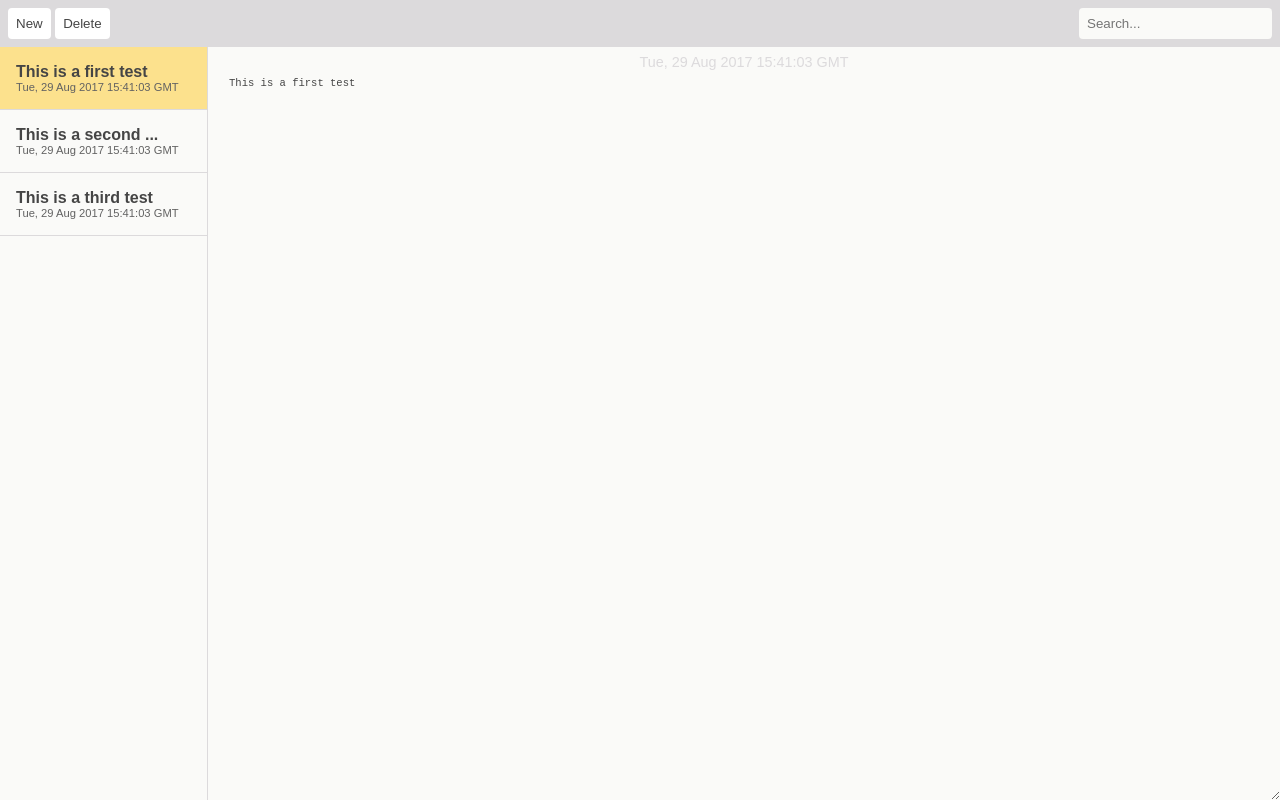
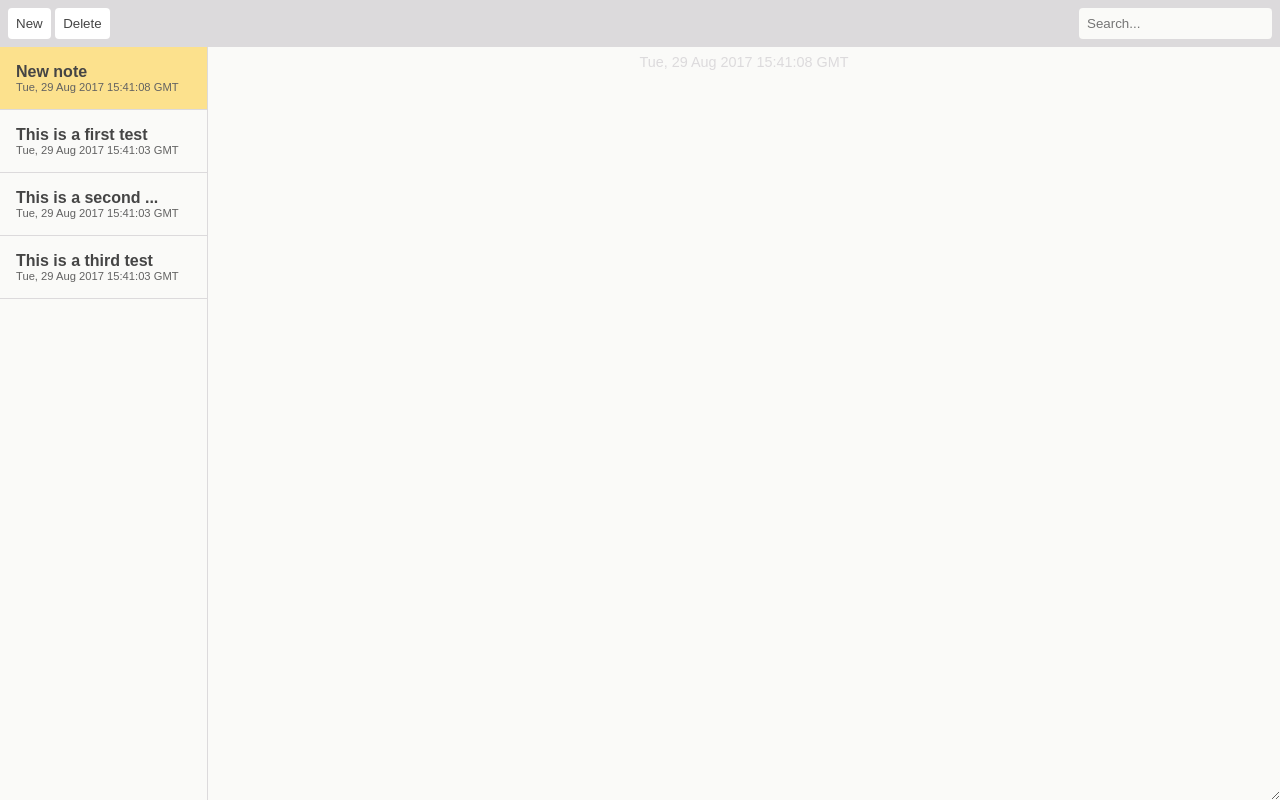
Before and after one commit to peterxjang/notes-app-jquery, a plain HTML site: page index.html in a window 1280 px wide. Both pictures are taken after a click on the button "New". Drawn offline with nearby package versions, Linux system fonts and the light colour scheme.

Commit message:
Add new button functionality to create a new note

```diff
--- a/index.html
+++ b/index.html
@@ -13,7 +13,7 @@
 <body>
   <div id="app">
     <div class="toolbar">
-      <button class="toolbar-button">New</button>
+      <button class="toolbar-button toolbar-button-new">New</button>
       <button class="toolbar-button">Delete</button>
       <input class="toolbar-search" type="text" placeholder="Search...">
     </div>
--- a/js/notes.js
+++ b/js/notes.js
@@ -20,15 +20,20 @@ function formatTimestamp(timestamp) {
   return new Date(timestamp).toUTCString();
 }
 
+function createNoteSelector(note, selectedNote) {
+  var $noteSelector = $(
+    '<div class="note-selector' + (note === selectedNote ? ' active' : '') + '">' +
+      '<p class="note-selector-title">' + formatTitle(note.body) + '</p>' +
+      '<p class="note-selector-timestamp">' + formatTimestamp(note.timestamp) + '</p>' +
+    '</div>'
+  );
+  $noteSelector.data(note);
+  return $noteSelector;
+}
+
 function domCreateNoteSelectors(notes, selectedNote) {
   transformNotes(notes).forEach(function(note) {
-    var $noteSelector = $(
-      '<div class="note-selector' + (note === selectedNote ? ' active' : '') + '">' +
-        '<p class="note-selector-title">' + formatTitle(note.body) + '</p>' +
-        '<p class="note-selector-timestamp">' + formatTimestamp(note.timestamp) + '</p>' +
-      '</div>'
-    );
-    $noteSelector.data(note);
+    var $noteSelector = createNoteSelector(note, selectedNote);
     $('.note-selectors').append($noteSelector);
   });
 }
@@ -50,7 +55,7 @@ domCreateNoteSelectors(notes, selectedNote);
 
 domUpdateNoteEditor(selectedNote);
 
-$('.note-selector').on('click', function() {
+$('.note-selectors').on('click', '.note-selector', function() {
   $('.note-selector').removeClass('active');
   $(this).addClass('active');
   domUpdateNoteEditor($(this).data());
@@ -67,3 +72,15 @@ $('.note-editor-input').on('input propertychange', function(event) {
   var $active = $('.note-selector.active').detach();
   $('.note-selectors').prepend($active);
 });
+
+$('.toolbar-button-new').on('click', function() {
+  $('.note-selector').removeClass('active');
+  var note = {
+    id: Date.now(),
+    body: "",
+    timestamp: Date.now()
+  };
+  var $noteSelector = createNoteSelector(note, note);
+  $('.note-selectors').prepend($noteSelector);
+  domUpdateNoteEditor(note);
+});
```
